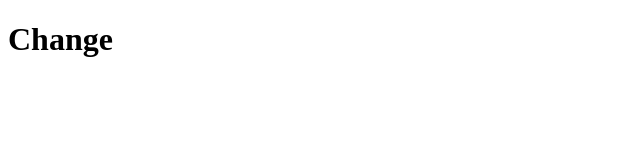
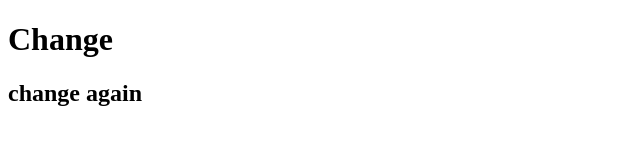
Before and after one commit to faribakhan/git-repo, a plain HTML site: page index.html in a window 1280 px wide. Shown: the whole page, without its empty margins (0-640 px from the left). Drawn offline with Linux system fonts and the light colour scheme.

Commit message:
first commit

```diff
--- a/index.html
+++ b/index.html
@@ -8,5 +8,6 @@
 </head>
 <body>
     <h1>Change</h1>
+    <h2>change again</h2>
 </body>
 </html>
```
